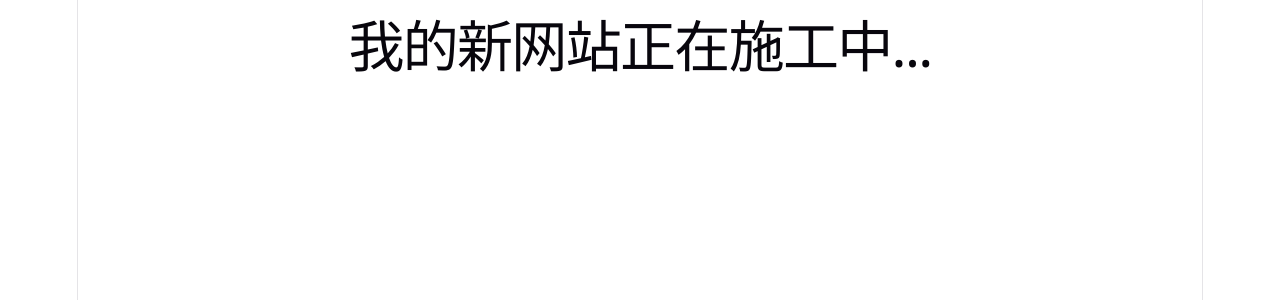
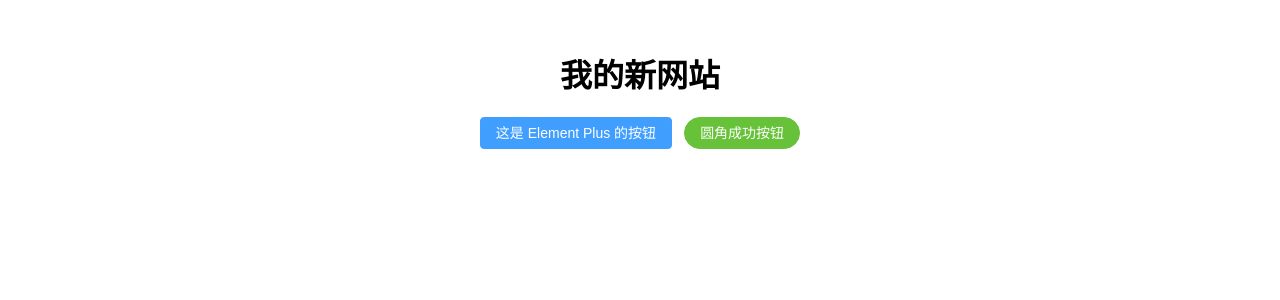
Before and after one commit to zhaozaozhe/my-website, a Vue app: page / in a window 1280 px wide. Shown: the top 300 px of the page. Built offline with nearby package versions, Linux system fonts and the light colour scheme.

Commit message:
引入 Element Plus 组件库

```diff
--- a/package.json
+++ b/package.json
@@ -9,6 +9,7 @@
     "preview": "vite preview"
   },
   "dependencies": {
+    "element-plus": "^2.13.7",
     "vue": "^3.5.32"
   },
   "devDependencies": {
--- a/src/App.vue
+++ b/src/App.vue
@@ -1,7 +1,19 @@
+<template>
+  <div style="text-align: center; margin-top: 50px;">
+    <h1>我的新网站</h1>
+    <el-button type="primary">这是 Element Plus 的按钮</el-button>
+    <el-button type="success" round>圆角成功按钮</el-button>
+  </div>
+</template>
+
 <script setup>
-
+// 注意：这里不要写任何 import HelloWorld 的语句
 </script>
 
-<template>
-  <h1>我的新网站正在施工中...</h1>
-</template>
+<style>
+/* 简单的全局样式 */
+body {
+  margin: 0;
+  font-family: Avenir, Helvetica, Arial, sans-serif;
+}
+</style>
```
Also changed, not shown: src/main.js (+6 -2 lines), 1 other file (tests, documents, lock files or other folders).
